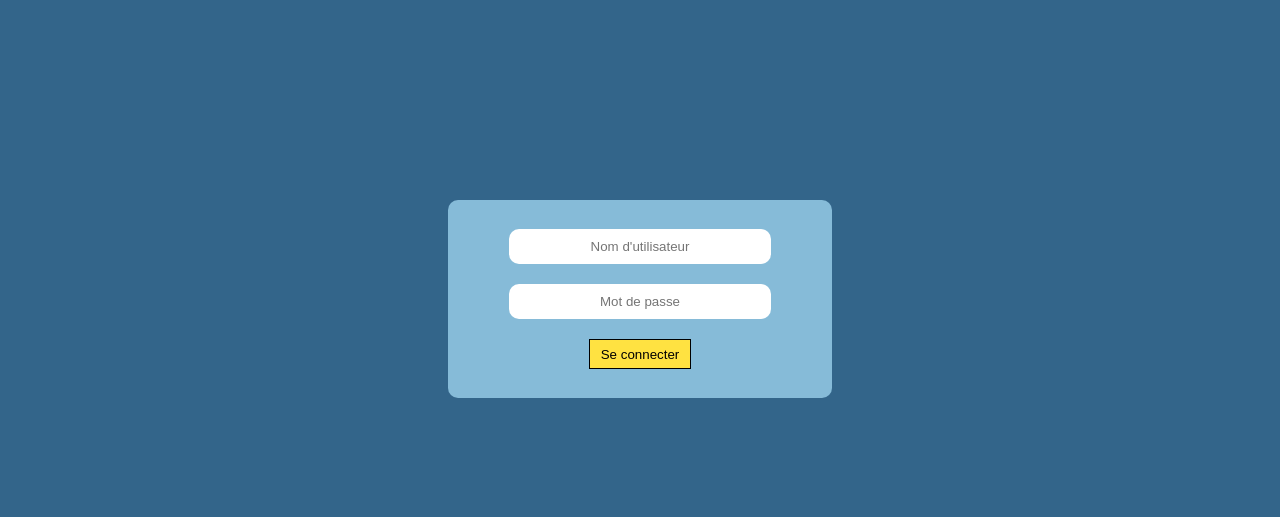
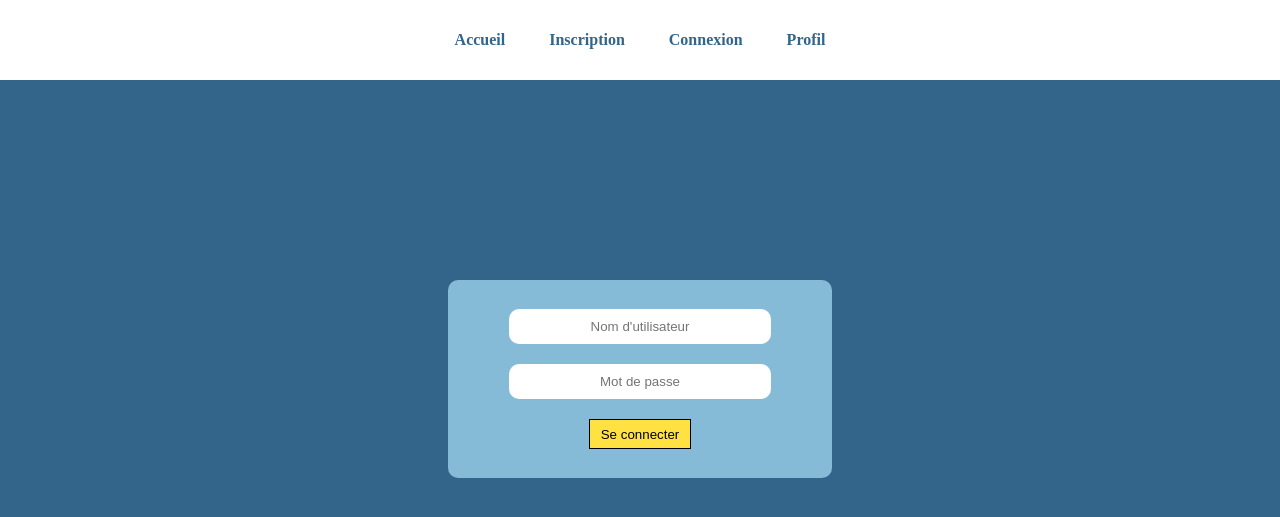
Before and after one commit to christopher-cornet/module-connexion, a PHP site: page /connexion.php in a window 1280 px wide. Shown: the top 517 px of the page. Run offline with PHP 8.4, Linux system fonts and the light colour scheme.

Commit message:
Add files via upload

```diff
--- a/CSS/connexion.css
+++ b/CSS/connexion.css
@@ -2,6 +2,7 @@
     margin: 0;
     padding: 0;
     box-sizing: border-box;
+    text-decoration: none;
 }
 
 body {
@@ -55,3 +56,30 @@ section {
     background-color: #86BBD8;
     border-radius: 10px;
 }
+
+header {
+    background-color: #fff;
+    height: 10vh;
+    display: flex;
+    justify-content: center;
+    align-items: center;
+}
+
+nav ol li {
+    display: inline;
+    padding-left: 20px;
+    padding-right: 20px;
+}
+
+a {
+    color: #33658A;
+    font-weight: bold;
+    font-size: 16px;
+}
+
+a:hover {
+    transition: 0.3s ease;
+    color: #ffe241;
+    font-weight: bold;
+    font-size: 16px;
+}
--- a/connexion.php
+++ b/connexion.php
@@ -28,11 +28,21 @@ if (isset($_POST['login'])) {
     <title>Connexion</title>
 </head>
 <body>
+    <header>
+        <nav>
+            <ol>
+                <li><a href="index.php">Accueil</a></li>
+                <li><a href="inscription.php">Inscription</a></li>
+                <li><a href="connexion.php">Connexion</a></li>
+                <li><a href="profil.php">Profil</a></li>
+            </ol>
+        </nav>
+    </header>
     <section class="login-form">
         <form action="" method="post">
             <!-- Login & Password -->
-            <input type="text" placeholder="Nom d'utilisateur">
-            <input type="password" placeholder="Mot de passe">
+            <input type="text" placeholder="Nom d'utilisateur" name="username" required>
+            <input type="password" placeholder="Mot de passe" name="password" required>
             <button class="login" name="connexion">Se connecter</button>
         </form>
     </section>
```
Also changed, not shown: CSS/inscription.css (+28 -0 lines), inscription.php (+11 -1 lines).
